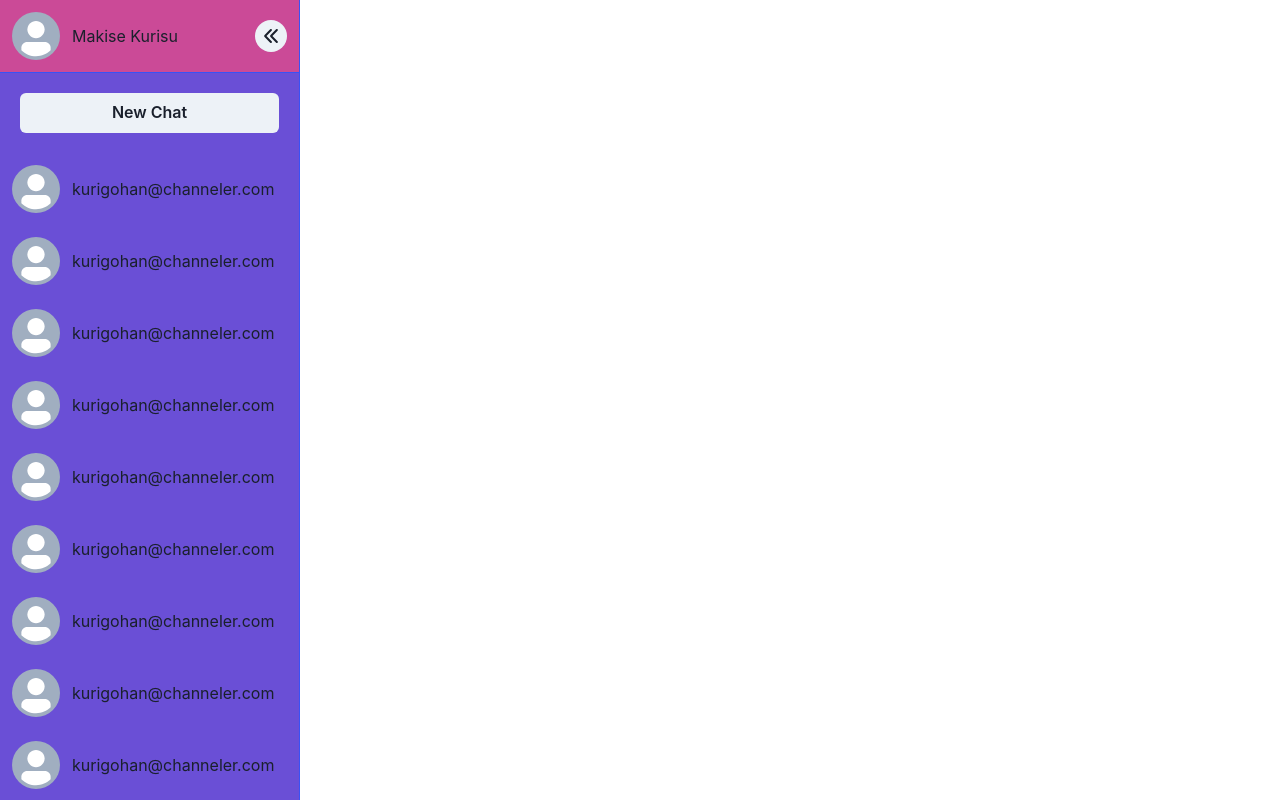
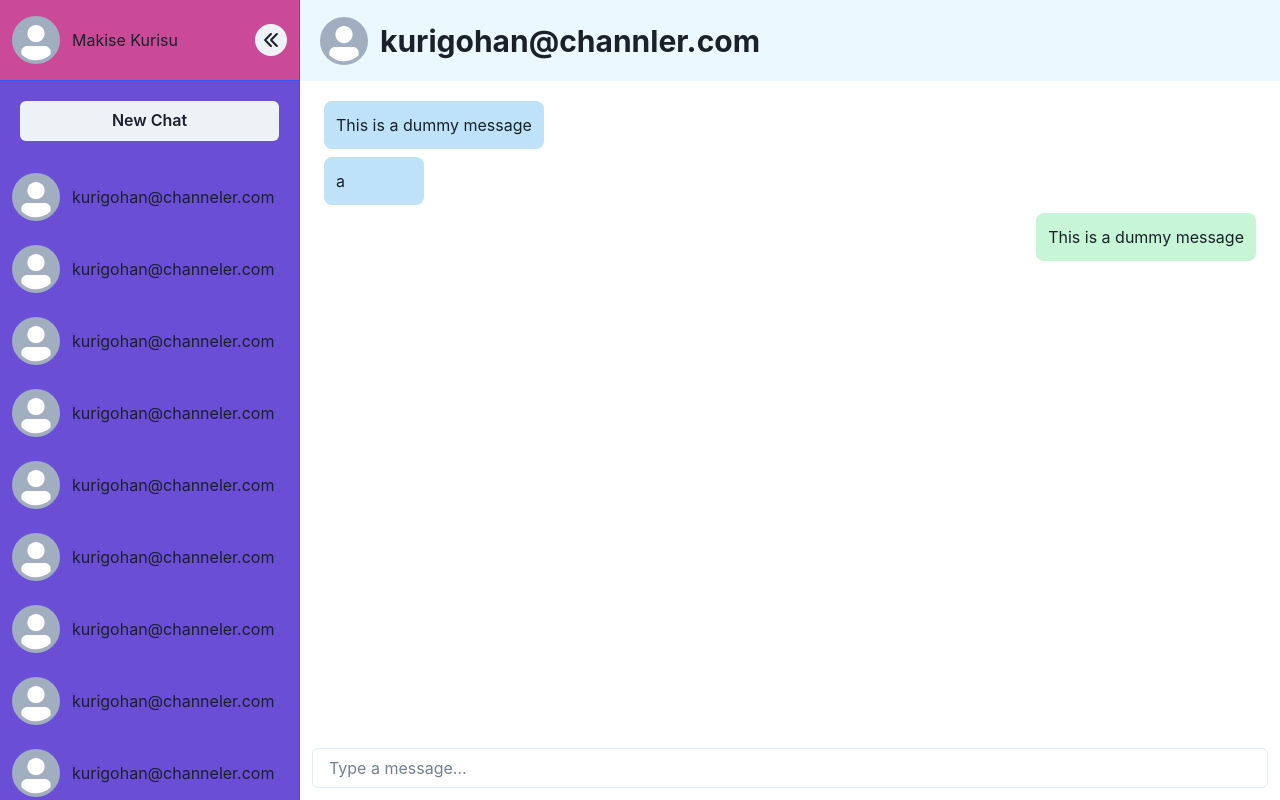
Before and after one commit to shoufan/Channeler, a Next.js app in the folder chat-app/: page /chat/1 in a window 1280 px wide. Before the commit this address had no page. Built offline with nearby package versions, Linux system fonts and the light colour scheme.

Commit message:
Chat Area (UI) Implemented

```diff
--- a/chat-app/components/Login.js
+++ b/chat-app/components/Login.js
@@ -13,7 +13,7 @@ export default function Login(){
             height={"100vh"}>
                 <Stack
                 align={"center"}
-                bgColor={"white"}
+                bgColor={"#6A4FD6"}
                 p={16}
                 rounded={"3xl"}
                 spacing={12}
--- a/chat-app/components/Sidebar.js
+++ b/chat-app/components/Sidebar.js
@@ -15,7 +15,7 @@ export default function Sidebar(){
     return (
         <Flex
             bg ={"#6A4FD6"}
-            w ={"300px"} h = {"100vh"}
+            w ={"300px"}
             borderEnd={"1px solid"} borderColor={"#3952F5"}
             direction={"column"}
         >
@@ -38,7 +38,7 @@ export default function Sidebar(){
 
             <Button m="5" p="4">New Chat</Button>
 
-            <Flex overflowX={"scroll"} direction={"column"} sx={{scrollbarWidth: "none"}}>
+            <Flex overflowX={"scroll"} direction={"column"} sx={{scrollbarWidth: "none"}} flex={1}>
             <Chat />
             <Chat />
             <Chat />
--- a/chat-app/pages/_app.js
+++ b/chat-app/pages/_app.js
@@ -7,7 +7,7 @@ export default function App({ Component, pageProps }) {
   // return <Component {...pageProps} />;
   return (
     <ChakraProvider>
-      <Sidebar />
+      <Component {...pageProps} />
     </ChakraProvider>
 
   )
--- /dev/null
+++ b/chat-app/pages/chat/[id].js
@@ -0,0 +1,57 @@
+import Sidebar from "@/components/Sidebar"
+import { Avatar, Flex, FormControl, Heading, Input, Button, Text } from "@chakra-ui/react"
+
+const Topbar = () => {
+    return (
+        <Flex
+        bg = "blue.50"
+        h={"81px"} w={"100%"}
+        align={"center"}
+        p={5}>
+            <Avatar src="" marginEnd={3}/>
+            <Heading size={"lg"}>kurigohan@channler.com</Heading>
+        </Flex>
+    )
+}
+
+const Bottombar = () => {
+    return (
+        <FormControl
+        p={3}>
+            <Input placeholder="Type a message..."/>
+            <Button type="submit" hidden autoComplete="off">Submit</Button>
+        </FormControl>
+    )
+}
+
+export default function Chat () {
+    return (
+        <Flex
+        h = {"100vh"}>
+
+            <Sidebar />
+
+            <Flex
+            flex={1}
+            direction={"column"}>
+                <Topbar />
+
+                <Flex flex={1} direction={"column"} pt={4} mx={5} overflowX={"scroll"} sx={{scrollbarWidth: "none"}}>
+                    <Flex bg={"blue.100"} w="fit-content" minWidth={"100px"} borderRadius={"lg"} p={3} m={1}>
+                        <Text>This is a dummy message</Text>
+                    </Flex>
+                    <Flex bg={"blue.100"} w="fit-content" minWidth={"100px"} borderRadius={"lg"} p={3} m={1}>
+                        <Text>a</Text>
+                    </Flex>
+                    <Flex bg={"green.100"} w="fit-content" minWidth={"100px"} borderRadius={"lg"} p={3} m={1} alignSelf={"flex-end"}>
+                        <Text>This is a dummy message</Text>
+                    </Flex>
+
+                </Flex>
+
+                <Bottombar />
+
+            </Flex>
+        </Flex>
+    )
+}
--- a/chat-app/pages/index.js
+++ b/chat-app/pages/index.js
@@ -1,3 +1,4 @@
+import Sidebar from "@/components/Sidebar";
 import Head from "next/head";
 
 export default function Home() {
@@ -8,6 +9,8 @@ export default function Home() {
         <meta name="description" content="Generated by create next app" />
         <link rel="icon" href="/favicon.ico" />
       </Head>
+
+      <Sidebar />
     </div>
   );
 }
```
